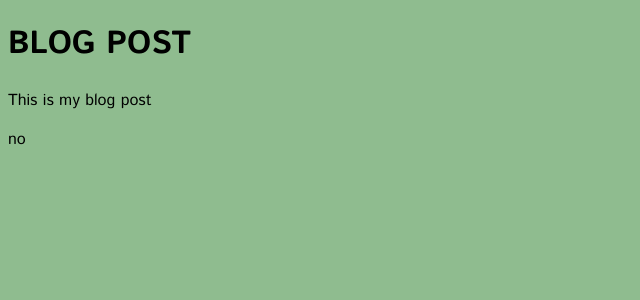
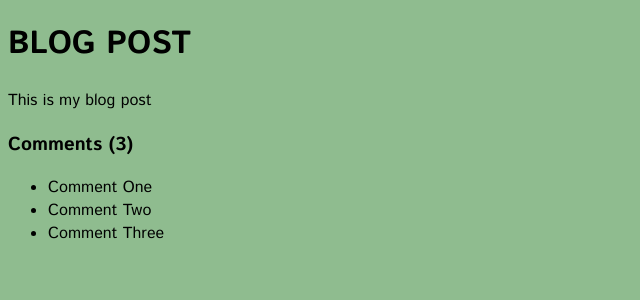
Before and after one commit to OybekKayumov/feedback-app, a React (Create React App) app: page / in a window 1280 px wide. Shown: the top 300 px of the page, without its empty margins (0-640 px from the left). Built offline with nearby package versions, Linux system fonts and the light colour scheme.

Commit message:
add condition: showComments if false NOT 'no', use 'null'

```diff
--- a/src/App.js
+++ b/src/App.js
@@ -10,7 +10,7 @@ function App() {
 
   // condition
   const loading = false
-  const showComments = false
+  const showComments = true
 
   if (loading) return <h1>Loading...</h1>
 
@@ -30,7 +30,7 @@ function App() {
 
         </ul>
       </div>
-      ) : ('no') }
+      ) : null }
 
     </div>
   )
```
